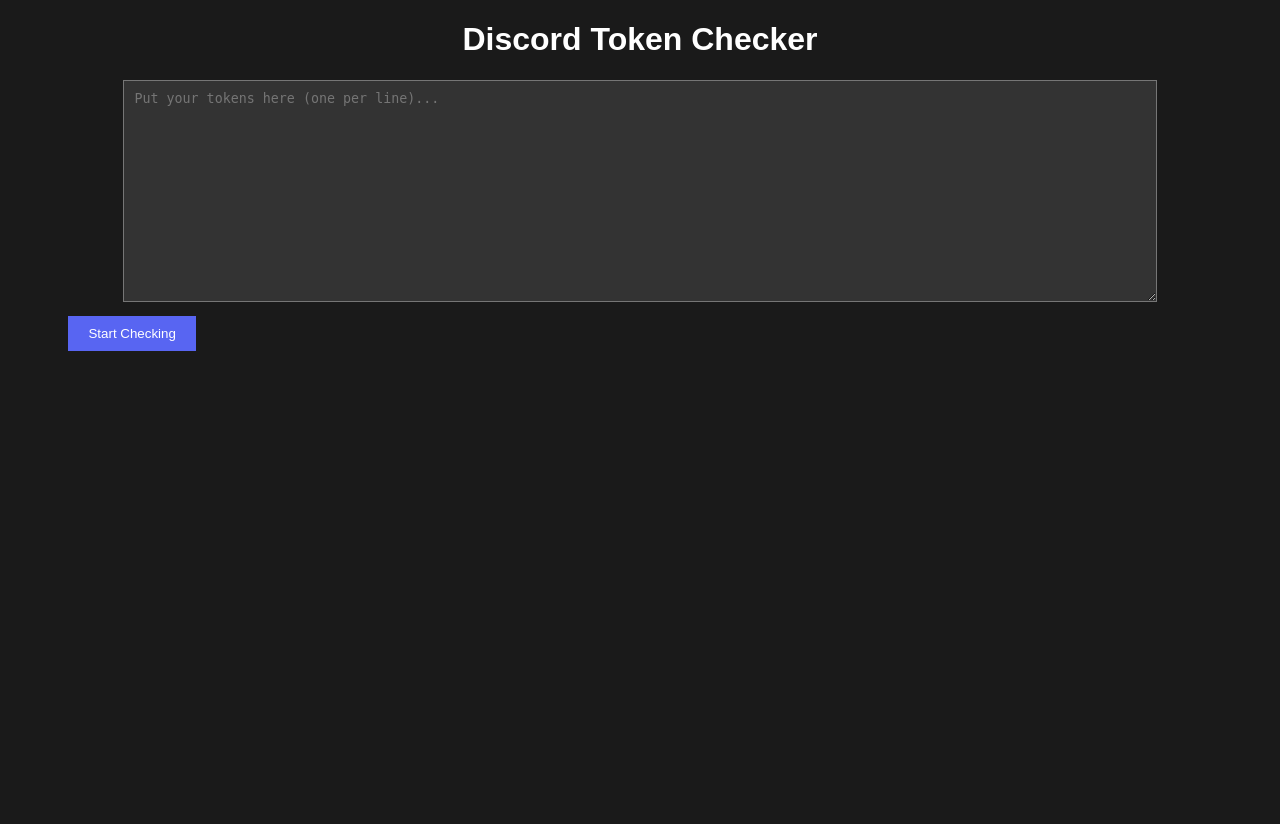
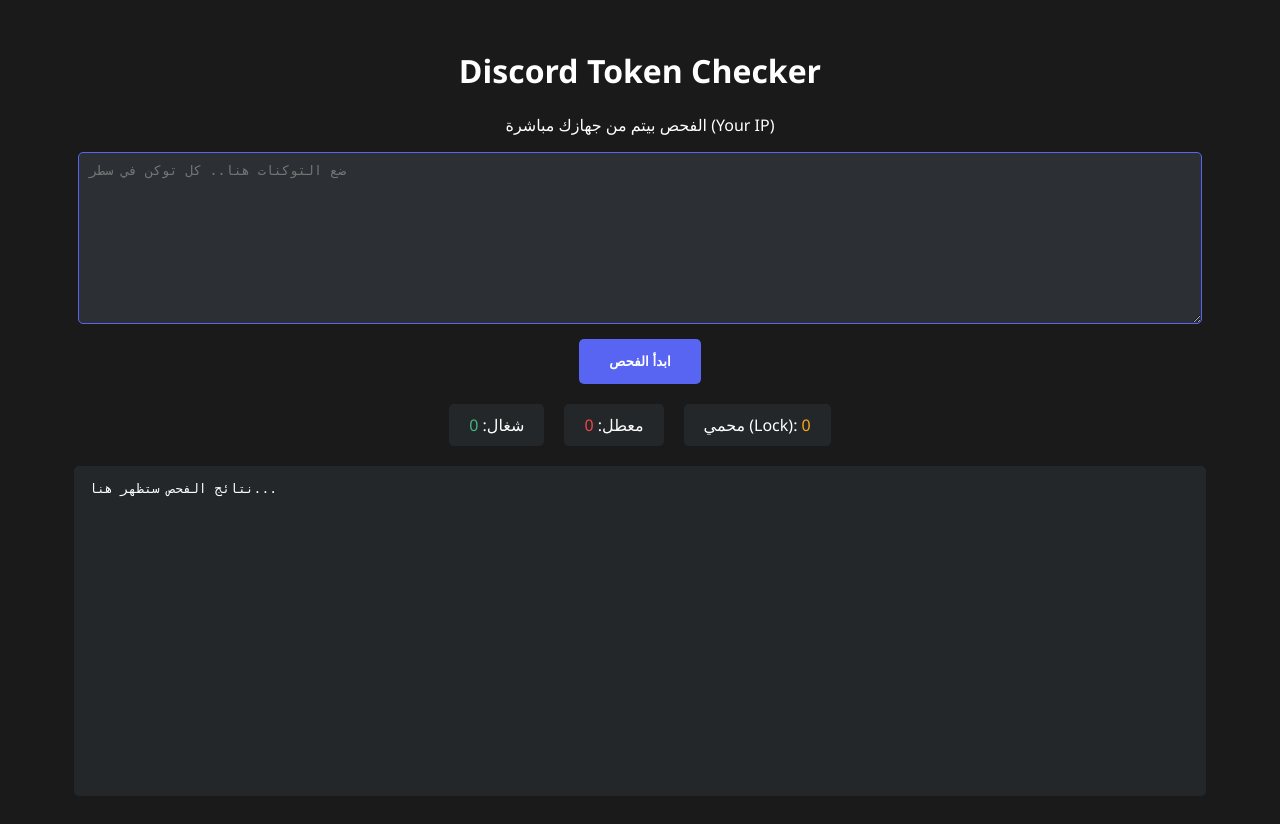
Before and after one commit to madian550/abdalla, a Flask app: page / in a window 1280 px wide. Before the commit the page ends 351 px from the top, so only its background shows below. Run offline with Flask 3, Linux system fonts and the light colour scheme.

Commit message:
Revamp HTML structure and styling for token checker

```diff
--- a/templates/index.html
+++ b/templates/index.html
@@ -1,39 +1,71 @@
 <!DOCTYPE html>
-<html>
+<html lang="ar">
 <head>
-    <title>Token Checker Online</title>
+    <meta charset="UTF-8">
+    <title>Discord Token Checker (Client-Side)</title>
     <style>
-        body { background: #1a1a1a; color: white; font-family: sans-serif; text-align: center; }
-        textarea { width: 80%; height: 200px; background: #333; color: #fff; padding: 10px; }
-        button { padding: 10px 20px; background: #5865F2; color: white; border: none; cursor: pointer; margin-top: 10px; }
-        .result { margin-top: 20px; text-align: left; display: inline-block; width: 80%; }
-        .VALID { color: #43b581; } .INVALID { color: #f04747; }
+        body { background: #1a1a1a; color: white; font-family: 'Segoe UI', sans-serif; text-align: center; padding: 20px; }
+        textarea { width: 90%; height: 150px; background: #2c2f33; color: #fff; border: 1px solid #5865F2; padding: 10px; border-radius: 5px; }
+        button { padding: 15px 30px; background: #5865F2; color: white; border: none; cursor: pointer; border-radius: 5px; font-weight: bold; margin-top: 10px; }
+        button:hover { background: #4752c4; }
+        .stats { margin: 20px; display: flex; justify-content: center; gap: 20px; }
+        .stat-box { padding: 10px 20px; border-radius: 5px; background: #23272a; }
+        .valid { color: #43b581; } .invalid { color: #f04747; } .locked { color: #faa61a; }
+        #results { margin-top: 20px; text-align: left; max-width: 90%; margin-left: auto; margin-right: auto; background: #23272a; padding: 15px; border-radius: 5px; height: 300px; overflow-y: auto; font-family: monospace; }
     </style>
 </head>
 <body>
     <h1>Discord Token Checker</h1>
-    <textarea id="tokenList" placeholder="Put your tokens here (one per line)..."></textarea><br>
-    <button onclick="startCheck()">Start Checking</button>
-    <div class="result" id="output"></div>
+    <p>الفحص بيتم من جهازك مباشرة (Your IP)</p>
+
+    <textarea id="tokens" placeholder="ضع التوكنات هنا.. كل توكن في سطر"></textarea><br>
+    <button id="startBtn">ابدأ الفحص</button>
+
+    <div class="stats">
+        <div class="stat-box">شغال: <span id="vCount" class="valid">0</span></div>
+        <div class="stat-box">معطل: <span id="iCount" class="invalid">0</span></div>
+        <div class="stat-box">محمي (Lock): <span id="lCount" class="locked">0</span></div>
+    </div>
+
+    <div id="results">نتائج الفحص ستظهر هنا...</div>
 
     <script>
-        async function startCheck() {
-            const tokens = document.getElementById('tokenList').value.split('\n').filter(t => t.trim() !== "");
-            const output = document.getElementById('output');
-            output.innerHTML = "Checking...";
+        document.getElementById('startBtn').onclick = async () => {
+            const tokenList = document.getElementById('tokens').value.split('\n').filter(t => t.trim() !== "");
+            const resultsDiv = document.getElementById('results');
+            resultsDiv.innerHTML = "";
 
-            const response = await fetch('/check', {
-                method: 'POST',
-                headers: {'Content-Type': 'application/json'},
-                body: JSON.stringify({tokens: tokens})
-            });
+            let v = 0, i = 0, l = 0;
 
-            const data = await response.json();
-            output.innerHTML = "";
-            data.forEach(item => {
-                output.innerHTML += `<div class="${item.status}">${item.token} ——> ${item.status}</div>`;
-            });
-        }
+            for (let token of tokenList) {
+                token = token.trim();
+                try {
+                    // الطلب بيخرج من متصفح المستخدم مباشرة
+                    const resp = await fetch('https://discord.com/api/v9/users/@me', {
+                        headers: { 'Authorization': token }
+                    });
+
+                    if (resp.status === 200) {
+                        const data = await resp.json();
+                        v++;
+                        resultsDiv.innerHTML += `<div class="valid">[Valid] ${token.substring(0,20)}... | ${data.username}</div>`;
+                    } else if (resp.status === 401) {
+                        i++;
+                        resultsDiv.innerHTML += `<div class="invalid">[Invalid] ${token.substring(0,20)}...</div>`;
+                    } else if (resp.status === 403) {
+                        l++;
+                        resultsDiv.innerHTML += `<div class="locked">[Locked/Captcha] ${token.substring(0,20)}...</div>`;
+                    }
+                } catch (err) {
+                    resultsDiv.innerHTML += `<div style="color:gray">[Error] اتصالك محجوب أو خطأ في الشبكة</div>`;
+                }
+
+                // تحديث العدادات
+                document.getElementById('vCount').innerText = v;
+                document.getElementById('iCount').innerText = i;
+                document.getElementById('lCount').innerText = l;
+            }
+        };
     </script>
 </body>
 </html>
```
